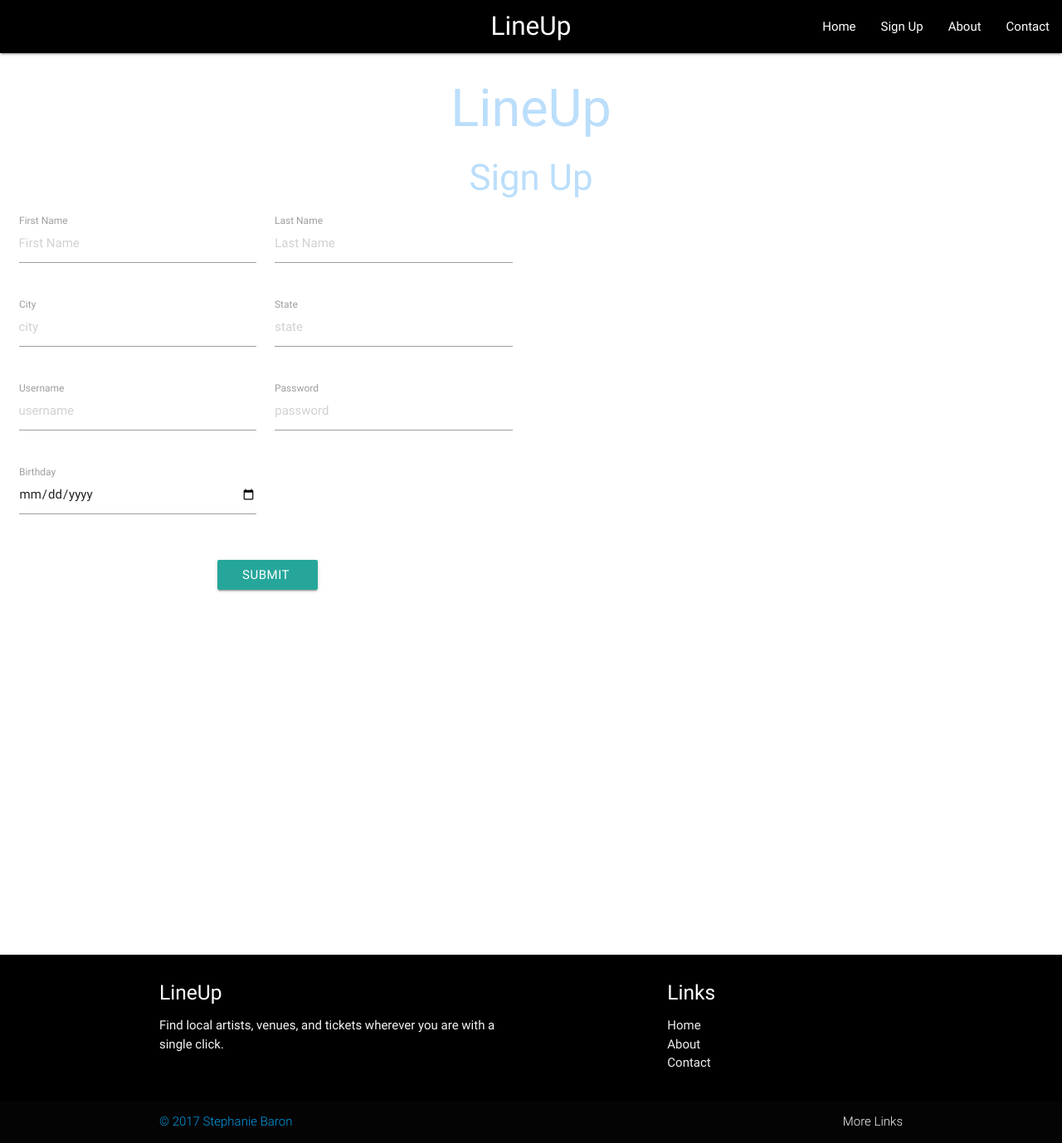
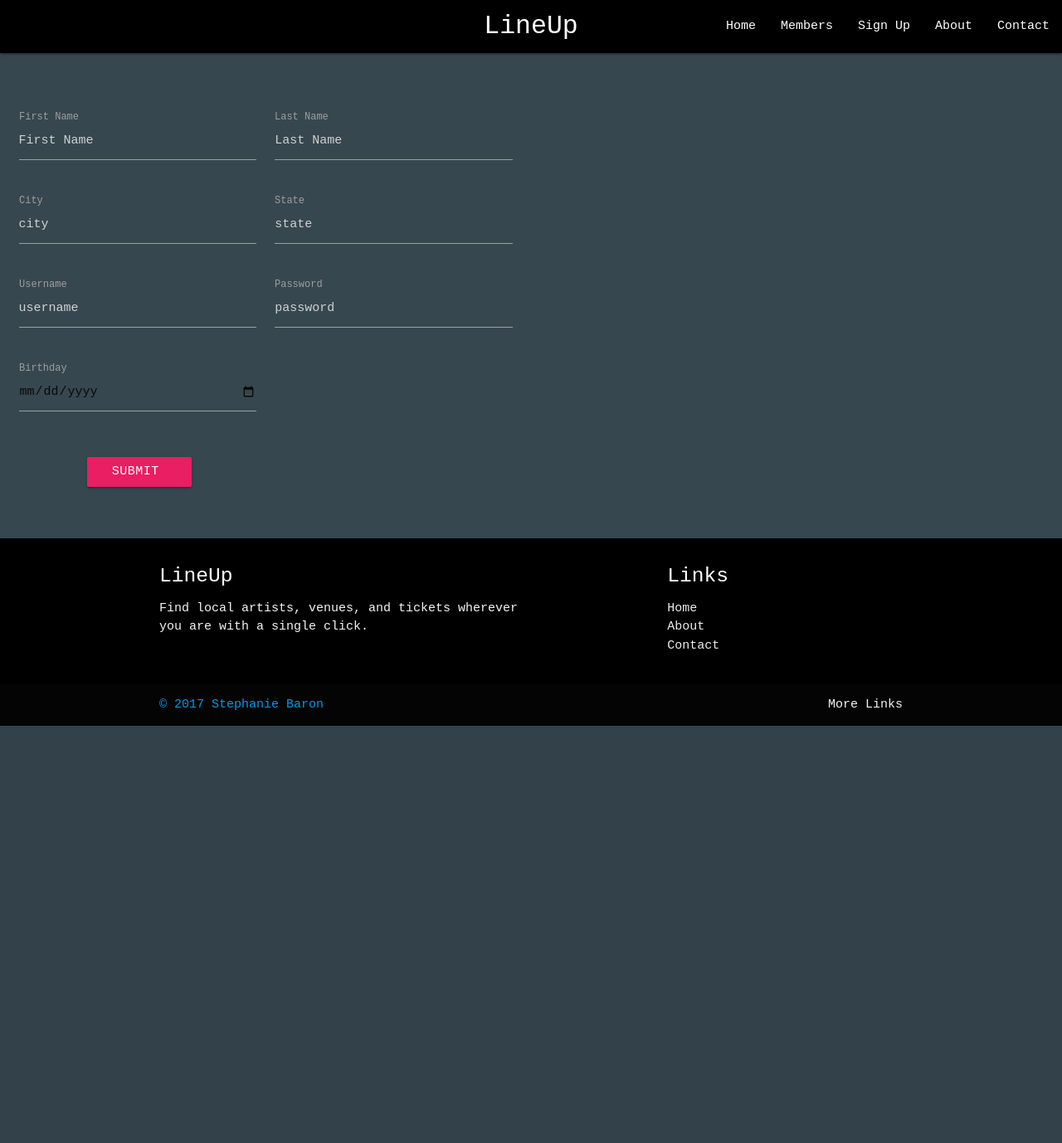
Before and after one commit to steph-baron/line-up-q2, a Node server app: page /signup in a window 1280 px wide. Shown: the whole page at 83% size. After the commit the page ends 875 px from the top, so only its background shows below. Run offline with Node 20, Linux system fonts and the light colour scheme; some libraries are stand-ins or nearby versions.

Commit message:
Added CSS styling with materialize

```diff
--- a/public/style.css
+++ b/public/style.css
@@ -1,4 +1,4 @@
-body {
+  body {
     display: flex;
     min-height: 100vh;
     flex-direction: column;
@@ -7,6 +7,18 @@ body {
   main {
     flex: 1 0 auto;
   }
+
   .btn, .btn-large {
     background-color: #e91e63 !important;
   }
+
+  html {
+    font-family: "Courier New", Courier, monospace;
+    }
+    .center .hide-on-med-and-down {
+      font-size: 20px;
+      font-weight: 100;
+    }
+    .btn, .btn-large {
+      background-color: #e91e63 !important;
+    }
--- a/server.js
+++ b/server.js
@@ -81,30 +81,29 @@ app.get('/users/:id', function(req,res,next) {
     knex('user_accounts_artists')
     .where('user_account_id', id)
     .then(function(artistUsers){
+      if (artistUsers > 0){
       var url = "https://rest.bandsintown.com/artists/";
       var appId = "?app_id=lineupq2";
+      console.log("HELLO!!!")
+      // for(var i = 0; i < artistUsers.length; i++){
+        var searchTerm = artistUsers[0].artist_name;
+        request(url + searchTerm + appId, function(error, response, body) {
 
-      for(var i = 2; i < artistUsers.length; i++){
-        var searchTerm = artistUsers[i].artist_name;
-        request(url + searchTerm + appId, function(error, response, body){
           var userArtists = JSON.parse(body);
-          // console.log(userArtists);
+          console.log(userArtists);
+          res.render("userprofile", {user, userArtists})
 
-          // console.log(response);
-          // userArtists = response+response;
         })
-        userArtists=userArtists+userArtists;
-
-      }
-
-    // console.log("This is userArtists: "+userArtists);
-
-    })
+      // }
+    }
+    else res.render("userprofile", {user, userArtists})
   })
-  .catch(function(err){
-    next(err);
+  })
+    .catch(function(err){
+      next(err);
   })
 })
+
 
 
 // Making API call to BIT and getting the name of the artist
--- a/views/signup.ejs
+++ b/views/signup.ejs
@@ -2,20 +2,20 @@
 <html>
   <head>
     <meta charset="utf-8">
-    <meta name="viewport" content="width=device-width, initial-scale=1.0"/>
+    <meta name="viewport" content="width=device-width, initial-scale=1.0" />
+    <link href="https://fonts.googleapis.com/icon?family=Material+Icons" rel="stylesheet">
+    <link rel="stylesheet" href="https://cdnjs.cloudflare.com/ajax/libs/materialize/0.100.2/css/materialize.min.css">
+    <link rel="stylesheet" href="/style.css" />
     <title>Sign Up</title>
-    <link href="https://fonts.googleapis.com/icon?family=Material+Icons" rel="stylesheet">
-    <!-- <link type="text/css" rel="stylesheet" href="css/materialize.min.css"  media="screen,projection"/> -->
-    <link rel="stylesheet" href="https://cdnjs.cloudflare.com/ajax/libs/materialize/0.100.2/css/materialize.min.css">
-    <link rel="stylesheet" href="styles.css"/>
   </head>
-  <body>
+  <body style="background-color:#37474f">
     <header>
       <nav class="black">
         <div class="nav-wrapper">
           <a href="#!" class="brand-logo center">LineUp</a>
           <ul class="right hide-on-med-and-down">
             <li><a href="/">Home</a></li>
+            <li><a href="/users">Members</a></li>
             <li><a href="/signup">Sign Up</a></li>
             <li><a href="/about">About</a></li>
             <li><a href="/Contact">Contact</a></li>
@@ -26,66 +26,68 @@
     <header>
 
     <main>
-      <h1 href="#" class="center font-weight blue-text text-lighten-4">LineUp</h1>
-      <h3 href="#" class="center blue-text text-lighten-4">Sign Up</h3>
+      <!-- <h1 href="#" class="center font-weight blue-text text-lighten-4">LineUp</h1>
+      <h3 href="#" class="center blue-text text-lighten-4">Sign Up</h3> -->
+      <br>
+      <br>
+      <br>
       <div class="center">
       <div class="row">
-          <form action="/signup" method="post" class="col s6">
+          <form action="/signup" method="post" class="col s12 m6">
             <div class="row">
-              <div class="input-field col s6">
+              <div class="input-field col s12 m6">
                 <input type="text" name="firstname" placeholder="First Name">
                 <label for="first_name">First Name</label>
               </div>
-              <div class="input-field col s6">
+              <div class="input-field col s12 m6">
                 <input type="text" name="lastname" placeholder="Last Name">
                 <label for="last_name">Last Name</label>
               </div>
             </div>
             <div class="row">
-              <div class="input-field col s6">
+              <div class="input-field col s13 m6">
                 <input type="text" name="city" placeholder="city">
                 <label for="city">City</label>
               </div>
-              <div class="input-field col s6">
+              <div class="input-field col s12 m6">
                 <input type="text" name="state" placeholder="state">
                 <label for="state">State</label>
               </div>
             </div>
             <div class="row">
-              <div class="input-field col s6">
+              <div class="input-field col s12 m6">
                 <input type="text" name="username" placeholder="username" class="grey-text text-black" class="validate">
                 <label for="username">Username</label>
               </div>
-              <div class="input-field col s6">
+              <div class="input-field col s12 m6">
                 <input type="password" name="password" placeholder="password">
                 <label for="password">Password</label>
               </div>
             </div>
             <div class="row">
-              <div class="input-field col s6">
+              <div class="input-field col s12 m6">
                 <input type="date" name="birthdate">
                 <label class="active" for="birthdate">Birthday</label>
               </div>
             </div>
             <div class="row">
-              <div class="col s12">
+              <div class="col s12 m6">
                 <div class="input-field inline">
-                  <button class="btn waves-effect waves-light" type="submit" name="action">Submit
-                    <i class="material-icons center"></i>
-                  </button>
+                  <div>
+                    <button class="btn waves-effect waves-light" type="submit" name="action">Submit
+                      <i class="material-icons center"></i>
+                    </button>
+                  </div>
                 </div>
               </div>
             </div>
           </form>
-        </div>
-      </div>
-      <div>
-        <div class="carousel">
-          <a class="carousel-item" href="#one!"><img src="https://images-na.ssl-images-amazon.com/images/I/81M1Mt--gcL._SY445_.jpg"></a>
-          <a class="carousel-item" href="#two!"><img src="https://s3.amazonaws.com/bit-photos/large/6614128.jpeg"></a>
-          <a class="carousel-item" href="#three!"><img src="https://theearlyregistration.files.wordpress.com/2017/05/33907613073_ac12444beb_k.jpg?w=606&h=388"></a>
-          <a class="carousel-item" href="#four!"><img src="https://static1.squarespace.com/static/54b59d19e4b0adb56c393e4d/t/585c604b46c3c4e0f54748b2/1482448974926/"></a>
-          <a class="carousel-item" href="#five!"><img src="https://ksassets.timeincuk.net/wp/uploads/sites/55/2014/03/7.2013BigPictameimpala-5_RJ080713-2.jpg"></a>
+          <div class="row">
+            <div class="col s12"></div>
+            <div class="col s7 push-s5 font-size" id="artistName"></div>
+            <!-- <br>
+            <div class="col s5 pull-s7 collection" id="artistEvents"></div> -->
+          </div>
         </div>
       </div>
     </main>
```
Also changed, not shown: views/userprofile.ejs (+69 -23 lines), views/users.ejs (+89 -11 lines).
